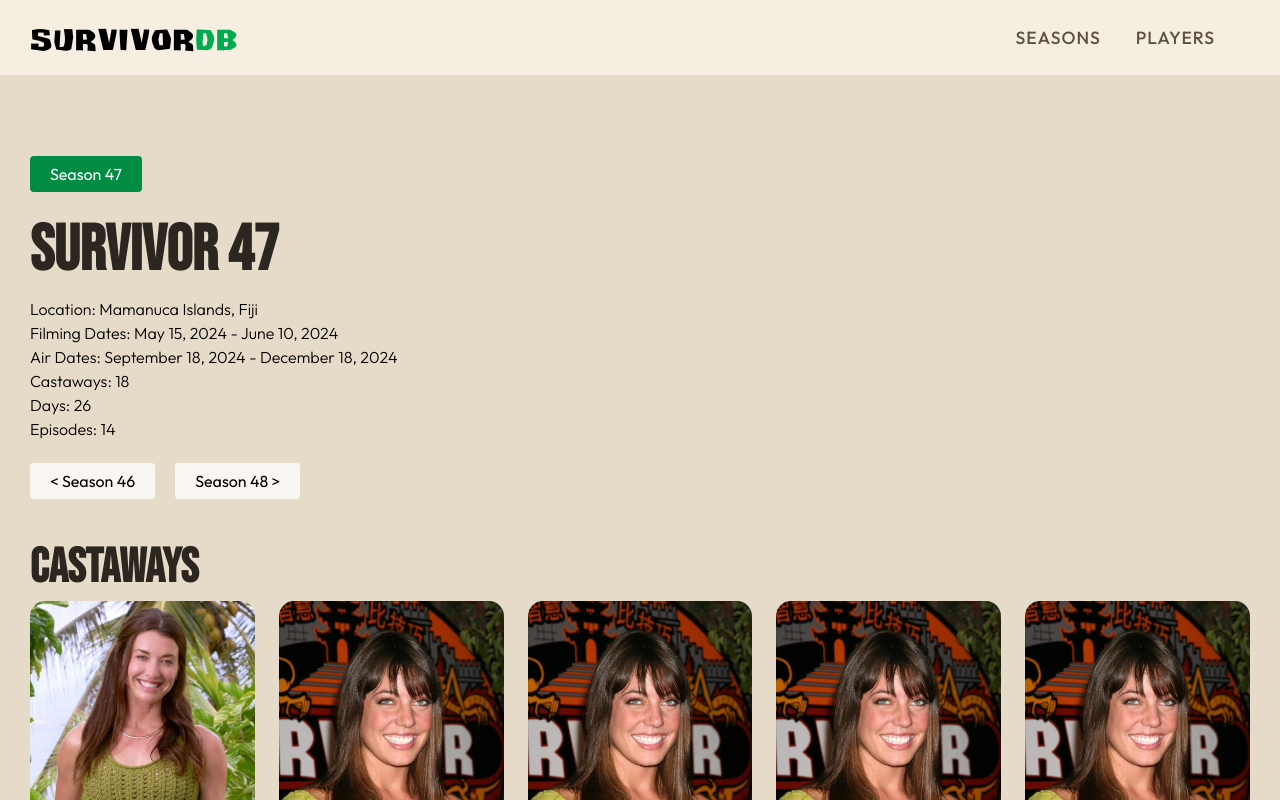
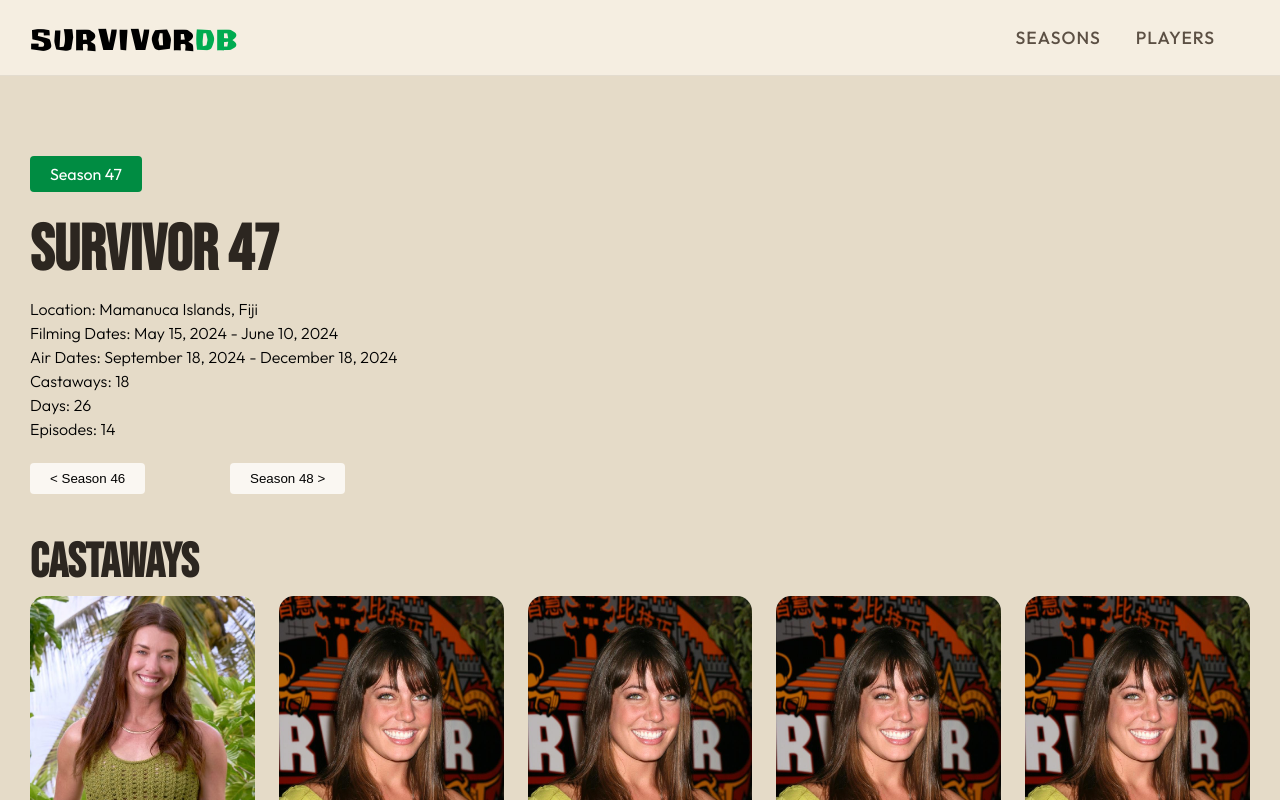
Before and after one commit to heyrocker/survivordb, a React (Vite) app: page / in a window 1280 px wide. Shown: the top 800 px of the page. Built offline with nearby package versions, Linux system fonts and the light colour scheme.

Commit message:
Made the pagination button positions sticky

```diff
--- a/src/components/MainContent.jsx
+++ b/src/components/MainContent.jsx
@@ -37,8 +37,9 @@
       />
 
       <section className="season-pagination">
-        {seasonInfo.seasonNumber > 1 && <div onClick={(event) => handleSeasonNavClick(previousSeason, event)} className="season-pagination-button season-pagination-previous">&lt; Season {previousSeason}</div>}
-        {seasonInfo.seasonNumber < 49 && <div onClick={(event) => handleSeasonNavClick(nextSeason, event)} className="season-pagination-button season-pagination-next">Season {nextSeason} &gt;</div>}
+
+        <div className="pagination-btn-container">{seasonInfo.seasonNumber > 1 && <button onClick={(event) => handleSeasonNavClick(previousSeason, event)} className="season-pagination-button season-pagination-previous">&lt; Season {previousSeason}</button>}</div>
+        <div className="pagination-btn-container">{seasonInfo.seasonNumber < 49 && <button onClick={(event) => handleSeasonNavClick(nextSeason, event)} className="season-pagination-button season-pagination-next">Season {nextSeason} &gt;</button>}</div>
       </section>
 
       {/* Players Grid */}
--- a/src/index.css
+++ b/src/index.css
@@ -123,10 +123,15 @@
   margin-right: 20px;
   background-color: var(--cream);
   border-radius: 4px;
+  border-style: none;
 }
 
 .season-pagination-button:hover {
   background-color: var(--survivor-green-dark);
+}
+
+.pagination-btn-container {
+  width: 200px;
 }
 
 .players-section {
```
